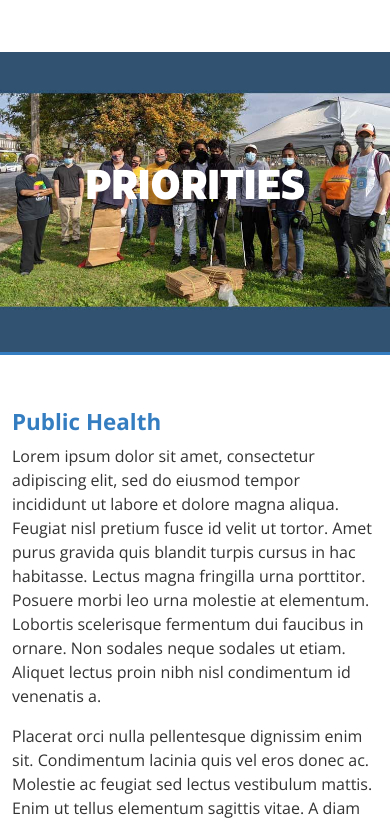
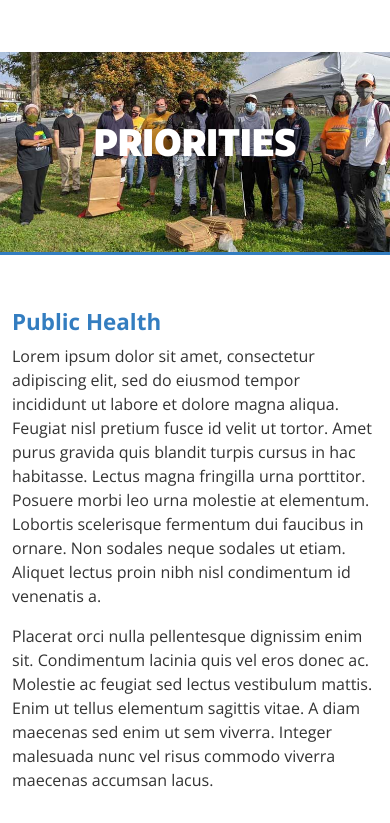
Before and after one commit to grantcorley/robbynLewis_static, a website: page index.html in a window 390 px wide. Shown: the part 1435-2258 px from the top of the page. Drawn offline with nearby package versions, Linux system fonts and the light colour scheme; files whose address does not match are found by name.

Commit message:
attempted fix for parallax scrolling issue on mobile

```diff
--- a/scss/partials/_main.scss
+++ b/scss/partials/_main.scss
@@ -170,8 +170,8 @@ html.home{
 
 	.parallax{
 	    // min-height: 550px;
-	    height:300px;
-	    background-attachment: fixed;
+	    height:200px;
+	    background-attachment: scroll;
 	    background-position: center;
 	    background-repeat: no-repeat;
 	    background-size: cover;
@@ -182,12 +182,12 @@ html.home{
 		h2.header{
 		  position: absolute;
 		  z-index: 1000;
-		  top: 110px;
+		  top: 70px;
 		  color:white;
 		  text-align:center;
 		  display:inline-block;
 		  width:100%;
-		  font-size: 2.6em;
+		  font-size: 2.4em;
 
 		}
 
```
Also changed, not shown: css/styles.css, 4 other files.
